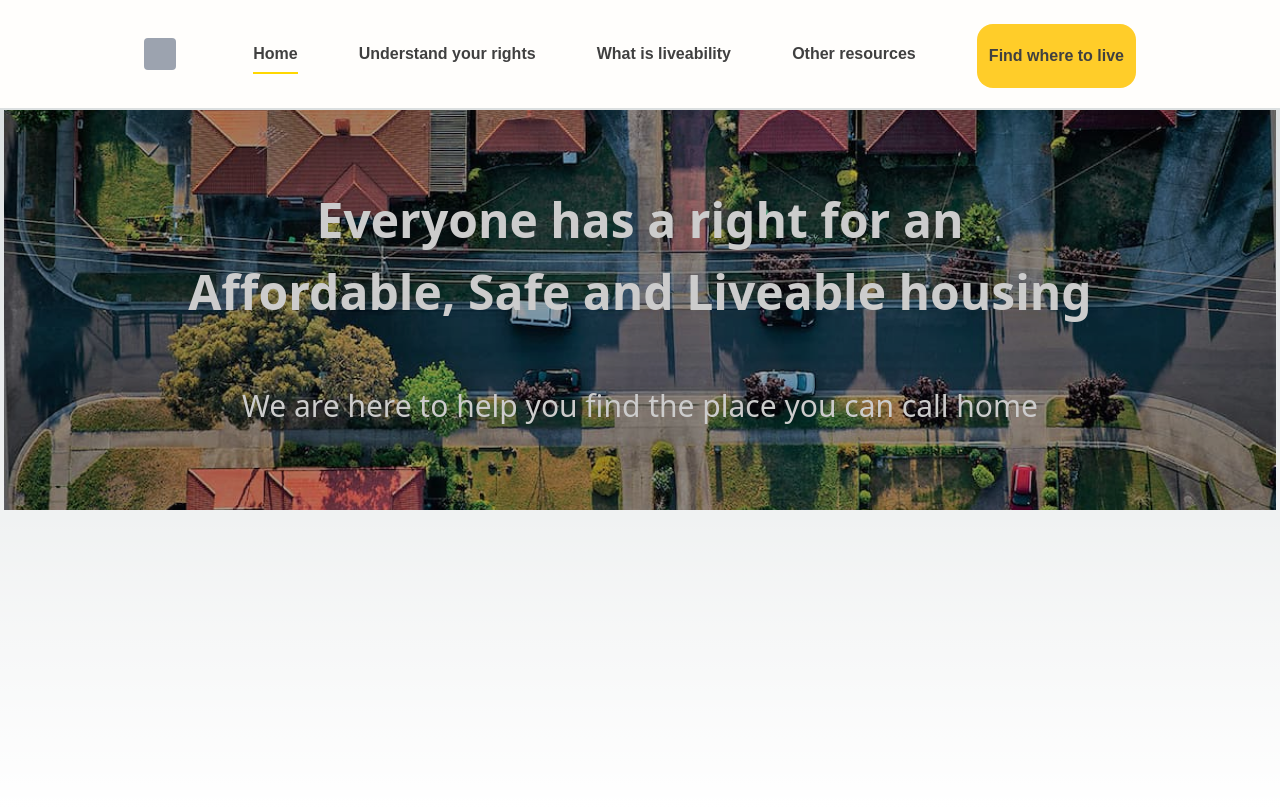
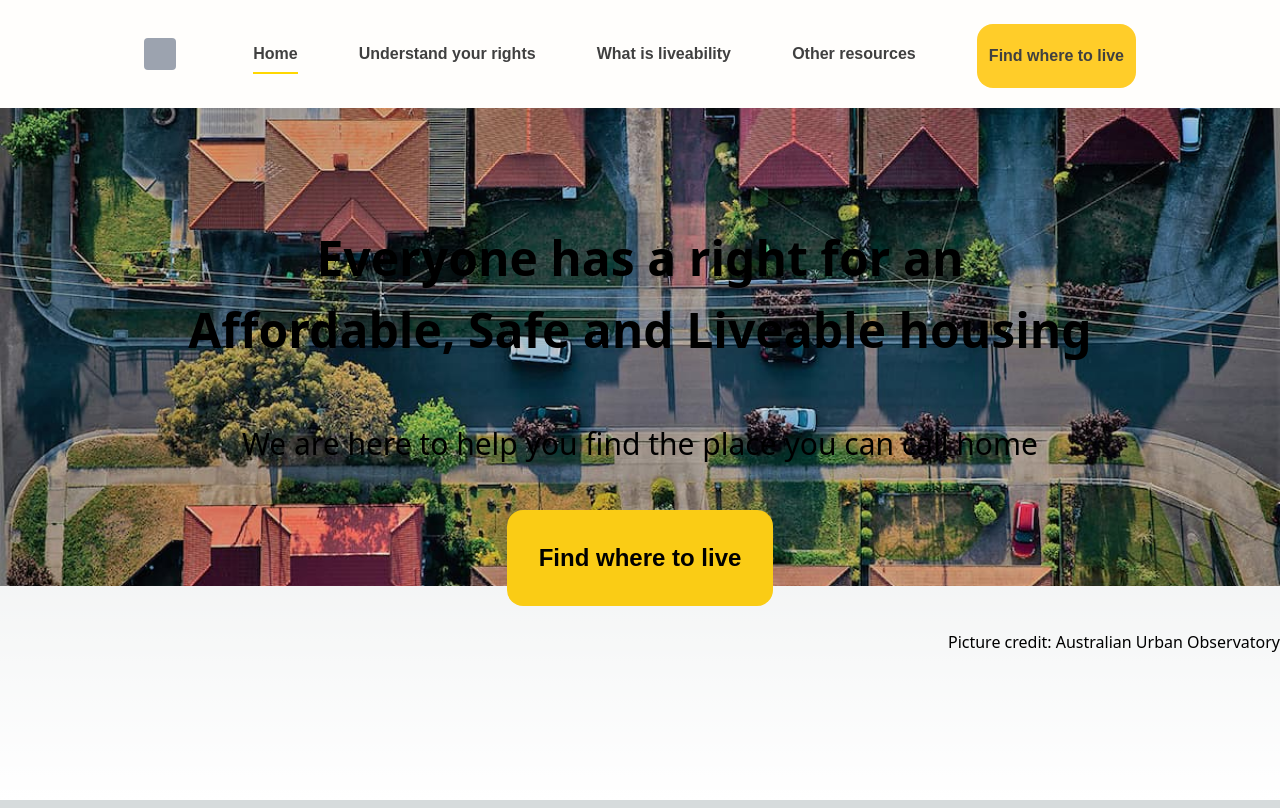
Before and after one commit to squeasyatwork/my-rental-compass, a Next.js app in the folder myrentalcompass/: page / in a window 1280 px wide. Built offline with nearby package versions, Linux system fonts and the light colour scheme.

Commit message:
complete introduction zone

```diff
--- a/myrentalcompass/pages/index.js
+++ b/myrentalcompass/pages/index.js
@@ -1,5 +1,6 @@
 import Head from "next/head";
 import Navbar from "./navbar.js";
+import Link from "next/link";
 
 export default function LandingPage() {
   return (
@@ -9,28 +10,41 @@ export default function LandingPage() {
         <meta name="description" content="Welcome to MyRentalCompass." />
       </Head>
 
-      <div className="font-inter flex flex-col m-1 h-screen">
+      <main>
+        <div className="font-inter flex flex-col h-screen">
           <Navbar activePage="Home" />
 
-        <div className="relative" style={{ height: "50vh", marginTop: "6.6rem", zIndex: "-1"}}>
+          <div className="relative" style={{ height: "60vh", marginTop: "6.6rem", zIndex: "-1"}}>
             <div className=" absolute inset-0 bg-cover bg-center"
               style = {{
                 backgroundImage: "url('/liveable-cities.jpeg')",
                 backgroundSize: "cover",
-              filter: "brightness(0.8)",
+                //filter: "brightness(0.8)",
                 //zIndex: "-1",
               }}
             >
-            <div className="absolute inset-0 flex flex-col items-center justify-center text-white">
+              <div className="absolute inset-0 flex flex-col justify-between">
+                <div className=" flex flex-col items-center" style={{marginTop: "5rem"}}>
+                  <br></br><br></br>
                   <h1 className="text-5xl font-bold">Everyone has a right for an</h1>
                   <br></br>
                   <h1 className="text-5xl font-bold">Affordable, Safe and Liveable housing</h1>
                   <br></br><br></br><br></br>
                   <h2 className="text-3xl font-normal">We are here to help you find the place you can call home</h2>
+                  <br></br><br></br>
+                  <Link href="/questionair">
+                    <button className="font-istok text-2xl font-semibold bg-yellow-400 text-black rounded-2xl p-8"> Find where to live </button>
+                  </Link>
+                  <br></br>
+                </div>
+                <div className=" flex flex-col items-end">
+                  <h2 className=" text-base font-normal">Picture credit: Australian Urban Observatory</h2>
                 </div>
               </div>
             </div>
           </div>
+        </div>
+      </main>
     </>
   );
 }
```
Also changed, not shown: myrentalcompass/pages/questionair.js (added). Lines whose indentation alone changed are shown as unchanged.
